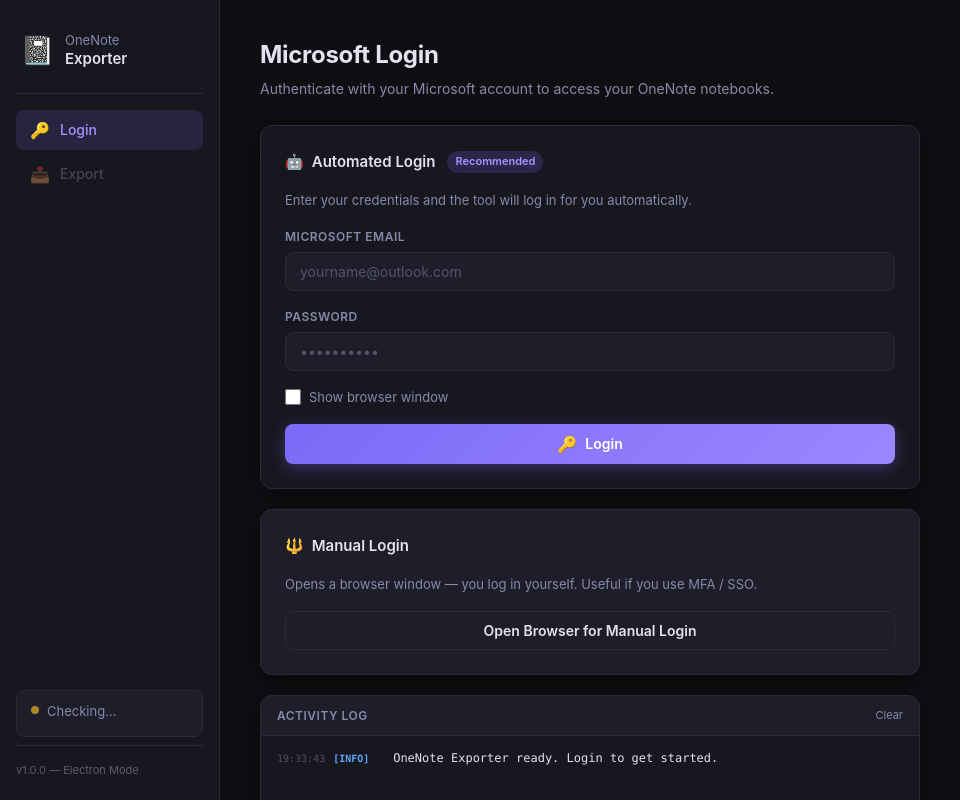
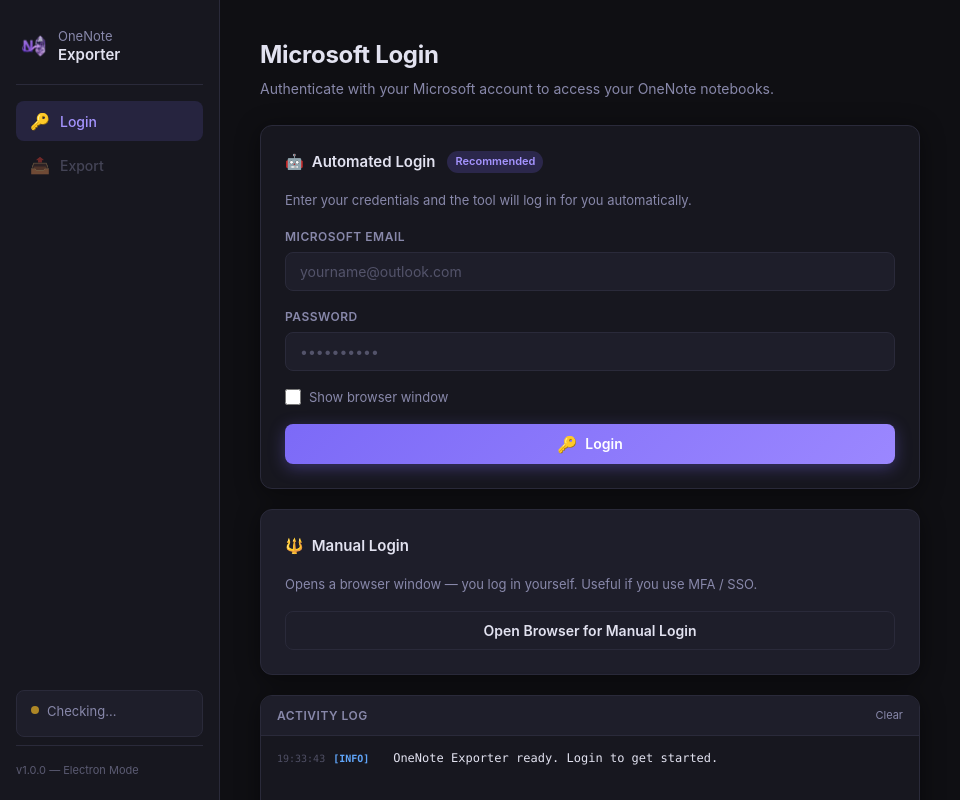
Before and after one commit to enoola/Microsoft-OneNote-Exporter, an Electron app: page electron/renderer/index.html in a window 960 px wide. Drawn offline with Linux system fonts and the light colour scheme; no server answers.

Commit message:
added proper logo to index.html used by electron

```diff
--- a/electron/renderer/index.html
+++ b/electron/renderer/index.html
@@ -51,7 +51,7 @@
         <!-- Sidebar -->
         <aside class="sidebar">
             <div class="logo">
-                <span class="logo-icon">📓</span>
+                <img src="../assets/logo.png" class="logo-icon" alt="OneNote Exporter Logo" />
                 <span class="logo-text">OneNote<br><strong>Exporter</strong></span>
             </div>
 
--- a/electron/renderer/styles.css
+++ b/electron/renderer/styles.css
@@ -68,7 +68,7 @@ html, body {
     margin-bottom: 8px;
 }
 
-.logo-icon { font-size: 28px; }
+.logo-icon { width: 28px; height: 28px; object-fit: contain; }
 
 .logo-text {
     font-size: 13px;
```
Also changed, not shown: docs/MSOneNoteExporter_Icon_NoBorderNoBG.png (added), electron/assets/logo.png (added).
